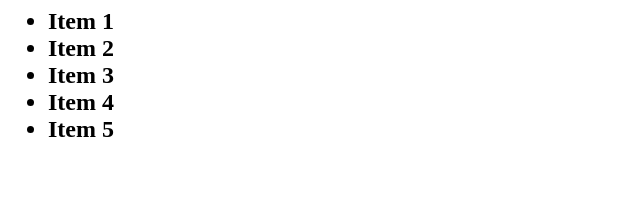
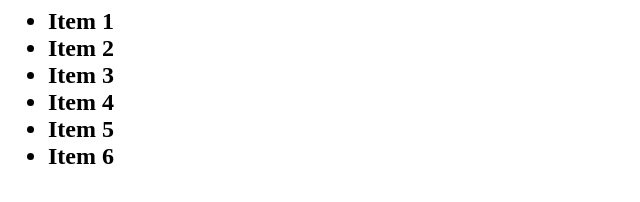
Before and after one commit to plitwin/PracticeProject, a plain HTML site: page index.html in a window 1280 px wide. Shown: the whole page, without its empty margins (0-640 px from the left). Drawn offline with Linux system fonts and the light colour scheme.

Commit message:
Added item to index.html

```diff
--- a/index.html
+++ b/index.html
@@ -11,6 +11,7 @@
 				<li>Item 3</li>
 				<li>Item 4</li>
 				<li>Item 5</li>
+				<li>Item 6</li>
 			</ul>
 		</div>
 	</h2>
```
